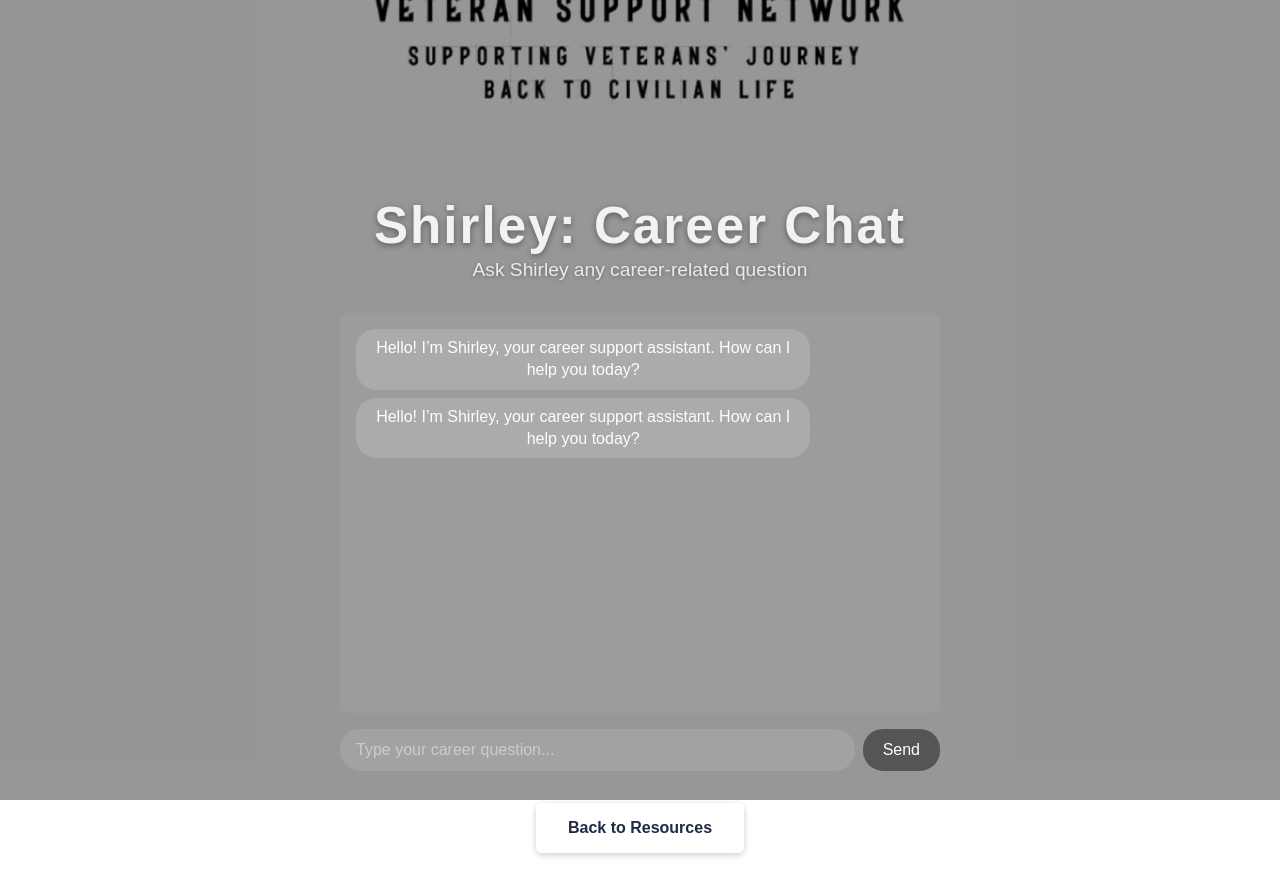
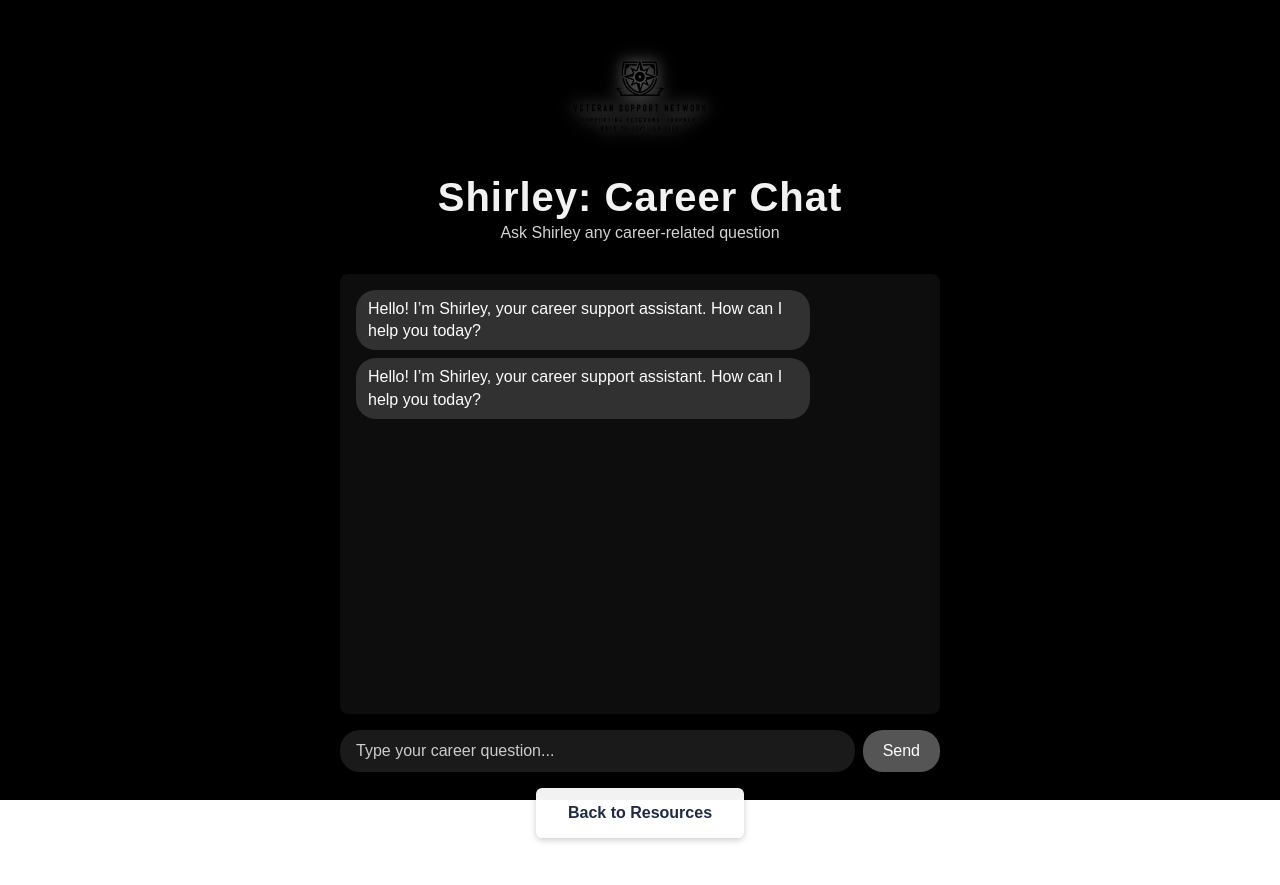
Before and after one commit to csam1997/veteran-info-site, a plain HTML site: page chat.html in a window 1280 px wide. Drawn offline with Linux system fonts and the light colour scheme; a web font is replaced by a local one.

Commit message:
Update chat.html

```diff
--- a/chat.html
+++ b/chat.html
@@ -11,40 +11,82 @@
     rel="stylesheet"
   />
 
-  <!-- Your existing style.css -->
+  <!-- Link to your existing global CSS -->
   <link rel="stylesheet" href="style.css" />
 
-  <!-- Chat‐specific tweaks -->
+  <!-- Chat-specific styling -->
   <style>
-    /* Ensure the hero content is a column so header + chat stack vertically */
-    .hero-content {
+    /* Ensure the entire page uses the full viewport */
+    html, body {
+      margin: 0;
+      padding: 0;
+      height: 100%;
+    }
+    .hero-container {
+      position: relative;
+      width: 100%;
+      height: 100%;
+      background-color: #000; /* or your desired background */
+      background-image: none; /* remove gradients if you prefer pure black */
+    }
+
+    /* Overlay (optional) */
+    .overlay {
+      position: absolute;
+      top: 0;
+      left: 0;
+      width: 100%;
+      height: 100%;
+      background-color: rgba(0,0,0,0.2);
+      z-index: 1;
+    }
+
+    /* Header: logo + title + tagline, fixed-height to push chat below */
+    .header {
+      position: relative;
+      z-index: 2; /* above the overlay */
+      text-align: center;
+      padding: 2rem 1rem 1rem 1rem; /* give some top padding */
+      color: #f2f2f2;
+    }
+    .header img.logo {
+      max-width: 150px;
+      width: 30%;
+      height: auto;
+      margin-bottom: 1rem;
+      filter: drop-shadow(0 0 8px rgba(255,255,255,0.6));
+    }
+    .header h1.site-title {
+      font-family: 'Basic', sans-serif;
+      font-size: 2.5rem;
+      margin: 0.25rem 0;
+      letter-spacing: 1px;
+      text-shadow: 0 2px 6px rgba(0,0,0,0.4);
+    }
+    .header p.tagline {
+      font-family: 'Basic', sans-serif;
+      font-size: 1rem;
+      margin: 0;
+      opacity: 0.9;
+      text-shadow: 0 1px 4px rgba(0,0,0,0.3);
+    }
+
+    /* Chat Area Container: sits immediately below header */
+    .chat-section {
+      position: relative;
+      z-index: 2; /* above the overlay */
       display: flex;
       flex-direction: column;
       align-items: center;
-      justify-content: flex-start; /* Let header sit at top, chat follows */
-      z-index: 3; /* Above any overlay */
-      width: 100%;
-      max-width: 800px;
-      margin: 0 auto;
-      padding-top: 2rem; /* Give space beneath the logo/title */
+      padding: 1rem 0;
+      height: calc(100% - 180px); /* subtract header + input + back-btn heights */
     }
 
-    /* Shrink the header area so chat doesn’t overlap */
-    .hero-content > img.logo {
-      margin-bottom: 1rem;
-    }
-    .site-title {
-      margin-bottom: 0.25rem;
-    }
-    .tagline {
-      margin-bottom: 2rem;
-    }
-
-    /* Chat window container */
+    /* Chat window (message bubbles) */
     #chatWindow {
-      width: 100%;
+      width: 90%;
       max-width: 600px;
-      height: 50vh; /* adjust as needed */
+      flex: 1; /* fill available vertical space */
       background-color: rgba(255, 255, 255, 0.05);
       border-radius: 8px;
       overflow-y: auto;
@@ -54,10 +96,9 @@
       flex-direction: column;
       gap: 0.5rem;
       margin-bottom: 1rem;
+      color: #fdfdfd;
     }
-
-    /* Individual message bubbles */
-    .message {
+    .chat-section #chatWindow .message {
       display: inline-block;
       max-width: 80%;
       padding: 0.5rem 0.75rem;
@@ -65,39 +106,39 @@
       line-height: 1.4;
       word-wrap: break-word;
     }
-    .message.user {
+    .chat-section #chatWindow .message.user {
       background-color: rgba(0, 123, 255, 0.8);
       color: #fff;
       align-self: flex-end;
     }
-    .message.shirley {
+    .chat-section #chatWindow .message.shirley {
       background-color: rgba(255, 255, 255, 0.15);
       color: #fdfdfd;
       align-self: flex-start;
     }
 
-    /* Input area below chat window */
+    /* Input container (immediately below chat window) */
     .chat-input-container {
-      width: 100%;
+      width: 90%;
       max-width: 600px;
       display: flex;
       gap: 0.5rem;
-      margin-bottom: 2rem;
+      margin-bottom: 1rem;
     }
-    .chat-input {
+    .chat-input-container .chat-input {
       flex: 1;
       padding: 0.75rem 1rem;
       border-radius: 20px;
       border: none;
-      background-color: rgba(255,255,255,0.1);
+      background-color: rgba(255, 255, 255, 0.1);
       color: #fdfdfd;
       font-family: 'Basic', sans-serif;
       font-size: 1rem;
     }
-    .chat-input::placeholder {
+    .chat-input-container .chat-input::placeholder {
       color: #ccc;
     }
-    .send-btn {
+    .chat-input-container .send-btn {
       padding: 0 1.25rem;
       border: none;
       border-radius: 20px;
@@ -108,30 +149,40 @@
       cursor: pointer;
       flex-shrink: 0;
     }
-    .send-btn:disabled {
+    .chat-input-container .send-btn:disabled {
       background-color: #555;
       cursor: not-allowed;
     }
 
-    /* “Back to Resources” at bottom */
+    /* Back to Resources button at very bottom */
     .back-btn-container {
-      width: 100%;
+      width: 90%;
       max-width: 600px;
       text-align: center;
-      margin-bottom: 2rem;
+      margin-bottom: 1.5rem;
     }
     .back-btn-container .btn {
       margin: 0;
     }
 
-    /* Make sure the body & containers fill screen properly */
-    body, html {
-      height: 100%;
-    }
-    .hero-container {
-      display: flex;
-      flex-direction: column;
-      height: 100%;
+    /* Responsive tweaks */
+    @media (max-width: 600px) {
+      .header img.logo {
+        width: 50%;
+      }
+      .header h1.site-title {
+        font-size: 2rem;
+      }
+      #chatWindow {
+        font-size: 0.9rem;
+      }
+      .chat-input-container .chat-input {
+        font-size: 0.9rem;
+      }
+      .chat-input-container .send-btn {
+        font-size: 0.9rem;
+        padding: 0 1rem;
+      }
     }
   </style>
 </head>
@@ -139,16 +190,18 @@
   <div class="hero-container">
     <div class="overlay"></div>
 
-    <!-- Moved chat content entirely into hero-content -->
-    <header class="hero-content" role="banner">
+    <!-- 1) HEADER: Logo + Title + Tagline -->
+    <div class="header">
       <img src="logo123.png" alt="Veteran Support Network Logo" class="logo" />
 
       <h1 class="site-title">Shirley: Career Chat</h1>
       <p class="tagline">Ask Shirley any career‐related question</p>
+    </div>
 
+    <!-- 2) CHAT SECTION: Chat window + Input + Back button -->
+    <div class="chat-section">
       <!-- Chat window -->
       <div id="chatWindow">
-        <!-- Welcome message from Shirley -->
         <div class="message shirley">
           Hello! I’m Shirley, your career support assistant. How can I help you today?
         </div>
@@ -169,9 +222,10 @@
       <div class="back-btn-container">
         <a href="resources.html" class="btn">Back to Resources</a>
       </div>
-    </header>
+    </div>
   </div>
 
+  <!-- Attach your chat logic -->
   <script src="chat.js"></script>
 </body>
 </html>
```
